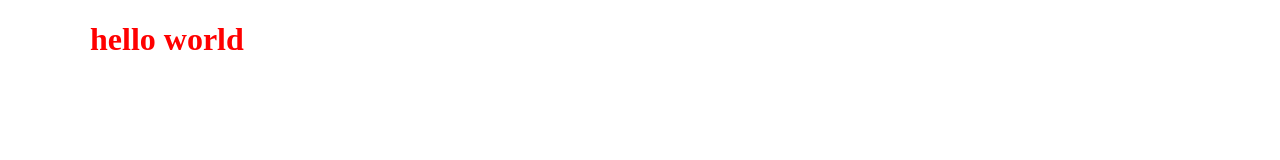
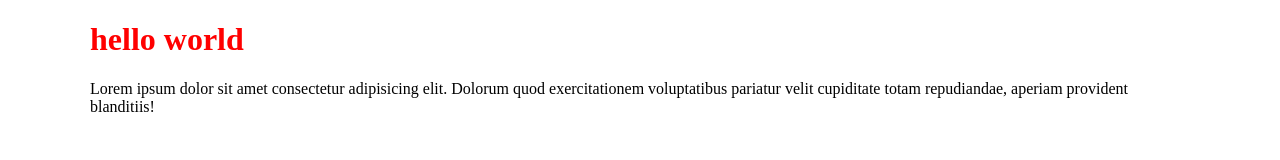
Before and after one commit to itcorner21/my-website, a plain HTML site: page index.html in a window 1280 px wide. Drawn offline with Linux system fonts and the light colour scheme.

Commit message:
this is p tag

```diff
--- a/index.html
+++ b/index.html
@@ -14,6 +14,7 @@
   <main class="container">
    <div class="text">
     <h1>hello world</h1>
+    <p>Lorem ipsum dolor sit amet consectetur adipisicing elit. Dolorum quod exercitationem voluptatibus pariatur velit cupiditate totam repudiandae, aperiam provident blanditiis!</p>
    </div>
   </main>
 </body>
```
